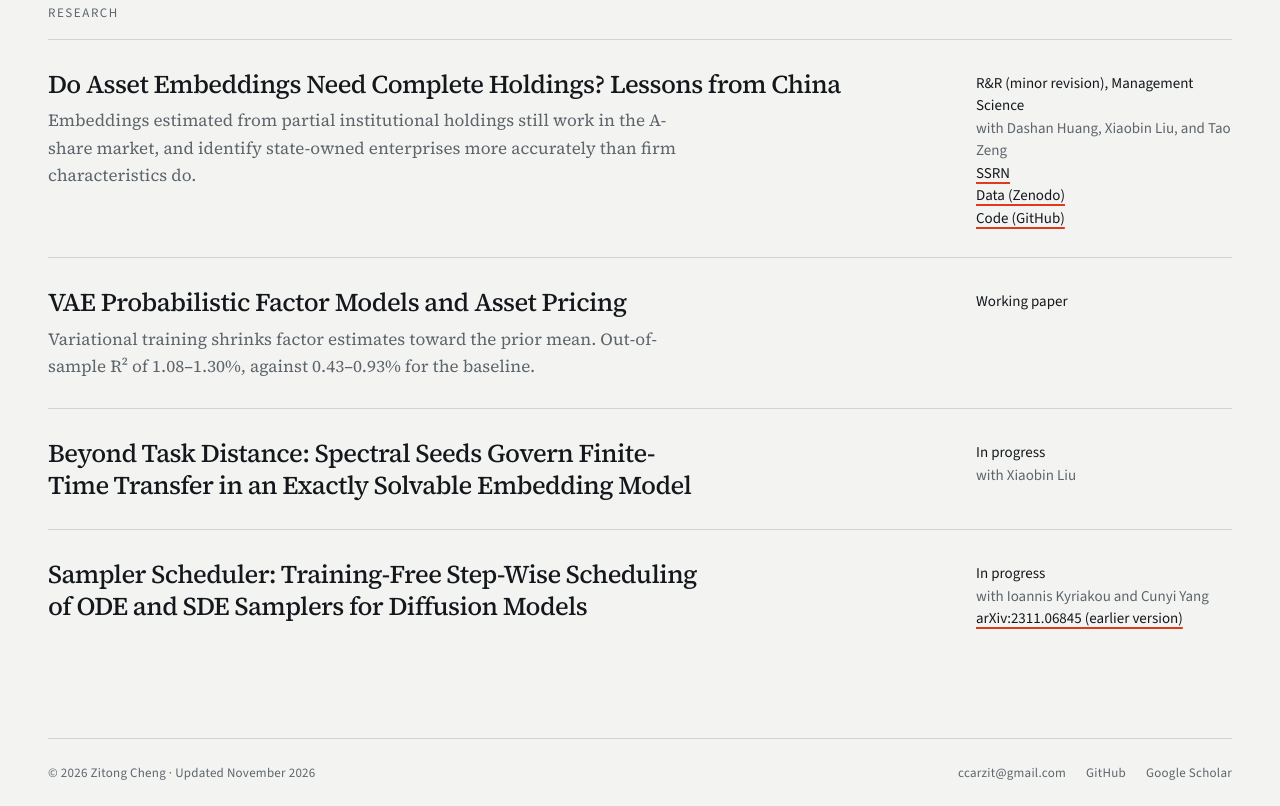
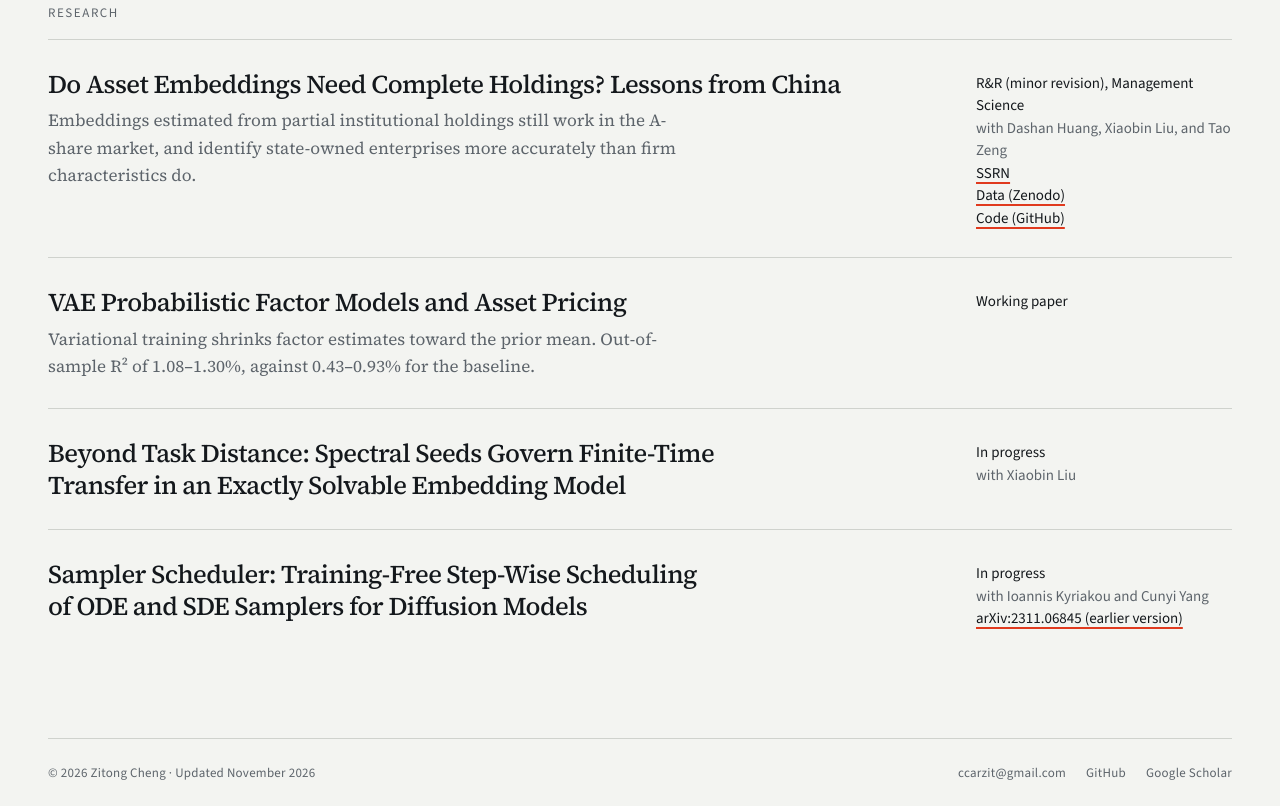
Before and after one commit to Carzit/Carzit.github.io, an Astro site: page /en in a window 1280 px wide. Shown: the part 877-1683 px from the top of the page. Built offline with nearby package versions, Linux system fonts and the light colour scheme; Astro itself is replaced by a stand-in of ours; some packages are replaced by stand-ins of ours.

Commit message:
💄 style(research): wrap long paper titles consistently
- Cap the title width so long titles wrap on wide screens too
- Keep hyphenated compounds such as "Finite-Time" on one line
- Add an optional titleBreakAfter field to force a title's line break,
  used for the Beyond Task Distance entry

```diff
--- a/src/components/PaperList.astro
+++ b/src/components/PaperList.astro
@@ -13,6 +13,14 @@ interface Props {
 const { papers, locale, abstracts = false } = Astro.props;
 const strings = t(locale).research;
 
+// Split a title into lines at the optional `titleBreakAfter` phrase.
+const titleLines = (title: string, breakAfter?: string) => {
+  const at = breakAfter ? title.indexOf(breakAfter) : -1;
+  if (at < 0) return [title];
+  const end = at + breakAfter!.length;
+  return [title.slice(0, end), title.slice(end).trim()];
+};
+
 const items = await Promise.all(
   papers.map(async (entry) => ({
     data: entry.data,
@@ -27,8 +35,16 @@ const items = await Promise.all(
   {items.map(({ data, coauthors, Content }) => (
     <article class="grid gap-x-12 gap-y-3 border-t border-border py-6 md:grid-cols-[1fr_16rem] md:py-7">
       <div>
-        <h3 class="text-balance text-xl font-medium leading-tight tracking-tight md:text-[1.6rem]">
-          {data.title}
+        {/* The width cap makes long titles wrap on wide screens instead of running as one line. */}
+        <h3 class="max-w-[50rem] text-xl font-medium leading-tight tracking-tight md:text-[1.6rem]">
+          {titleLines(data.title, data.titleBreakAfter).map((line) => (
+            <span class="block text-balance">
+              {line.split(' ').map((word) => (
+                // Keep hyphenated compounds such as "Finite-Time" on one line.
+                word.includes('-') ? <><span class="whitespace-nowrap">{word}</span>{' '}</> : `${word} `
+              ))}
+            </span>
+          ))}
         </h3>
         {data.finding && <p class="mt-2 max-w-[40rem] text-text-secondary">{data.finding}</p>}
         {Content && (
--- a/src/content.config.ts
+++ b/src/content.config.ts
@@ -19,6 +19,8 @@ const research = defineCollection({
   loader: glob({ pattern: '**/*.{md,mdx}', base: './src/content/research' }),
   schema: z.object({
     title: z.string(),
+    // Force the title's line break after this phrase (wide screens only break here).
+    titleBreakAfter: z.string().optional(),
     authors: z.array(z.string()),
     status: z.enum([
       'published', 'accepted', 'revision', 'under-review',
--- a/src/content/research/en/beyond-task-distance.md
+++ b/src/content/research/en/beyond-task-distance.md
@@ -1,5 +1,6 @@
 ---
 title: "Beyond Task Distance: Spectral Seeds Govern Finite-Time Transfer in an Exactly Solvable Embedding Model"
+titleBreakAfter: "Finite-Time"
 authors: ["Zitong Cheng", "Xiaobin Liu"]
 status: "in-progress"
 order: 4
--- a/src/content/research/zh/beyond-task-distance.md
+++ b/src/content/research/zh/beyond-task-distance.md
@@ -1,5 +1,6 @@
 ---
 title: "Beyond Task Distance: Spectral Seeds Govern Finite-Time Transfer in an Exactly Solvable Embedding Model"
+titleBreakAfter: "Finite-Time"
 authors: ["Zitong Cheng", "Xiaobin Liu"]
 status: "in-progress"
 order: 4
```
